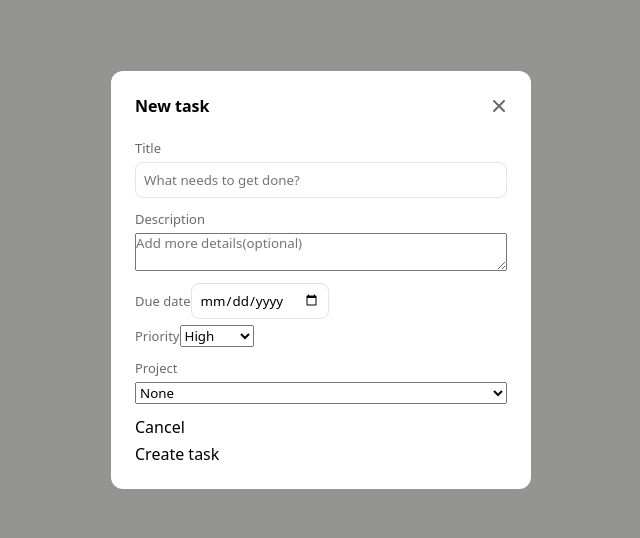
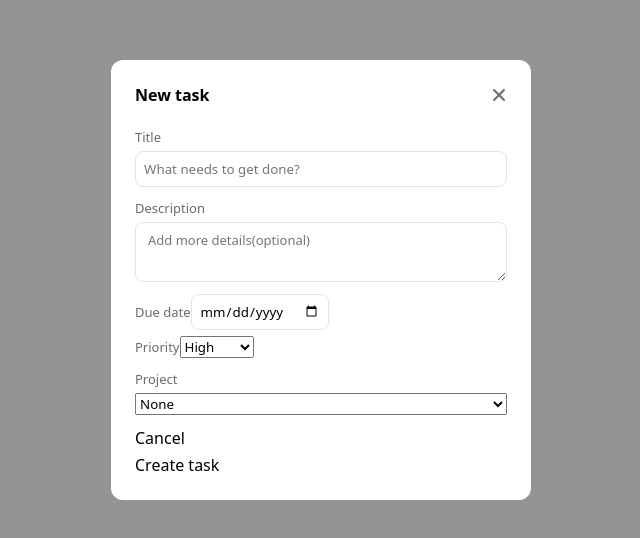
Before and after one commit to AlainRegisDev88/to-do-app, a React (Vite) app in the folder to-do-app/: page /new-task in a window 1280 px wide. Shown: the part 120-658 px from the top of the page, without its empty margins (319-959 px from the left). Built offline with nearby package versions, Linux system fonts and the light colour scheme.

Commit message:
style the description box

```diff
--- a/to-do-app/src/components/NewTask.css
+++ b/to-do-app/src/components/NewTask.css
@@ -75,9 +75,25 @@
     padding: 0 8px;
 }
 
+/* desc area */
 
-Text/date input	height 36px, border 0.5px #E5E4E0, radius 8px
-Textarea	height 60px, same border, padding 8px 12px, resize vertical
+.desc-input-box{
+    height: 60px;
+    min-height: 40px;
+    border: 0.5px solid var(--border);
+    padding: 8px 12px;
+    resize: vertical;
+    font-size: 13px;
+    border-radius: var(--radius-sm);
+}
+
+.desc-input-box:hover{
+    border: 0.5px solid var(--border-strong);
+}
+.desc-input-box:focus{
+    outline: none;
+    border: 0.5px solid var(--border-strong);
+}
 Two-col row (date+priority)	12px gap between columns
 Vertical gap between fields	12px
 Action row
```
